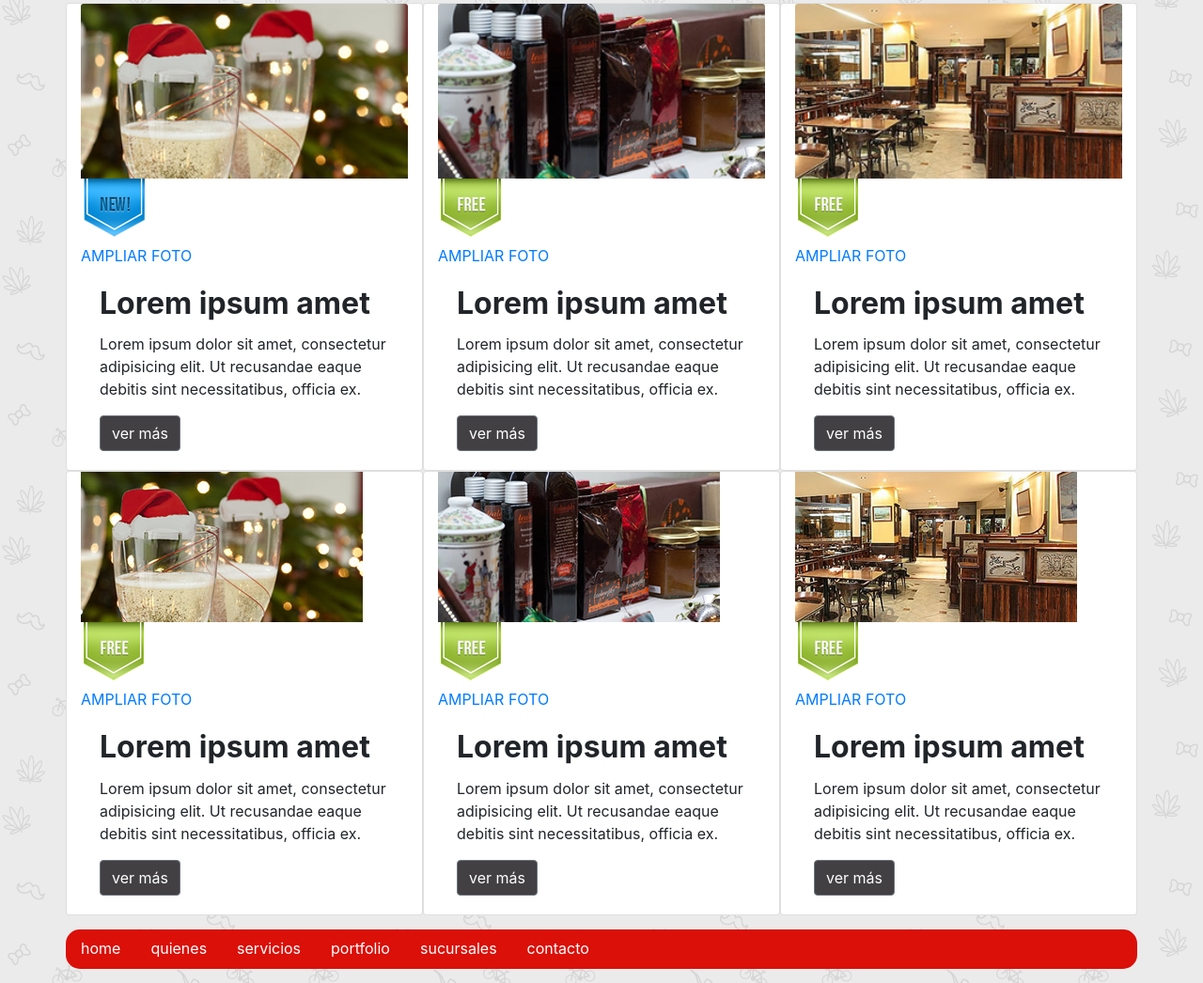
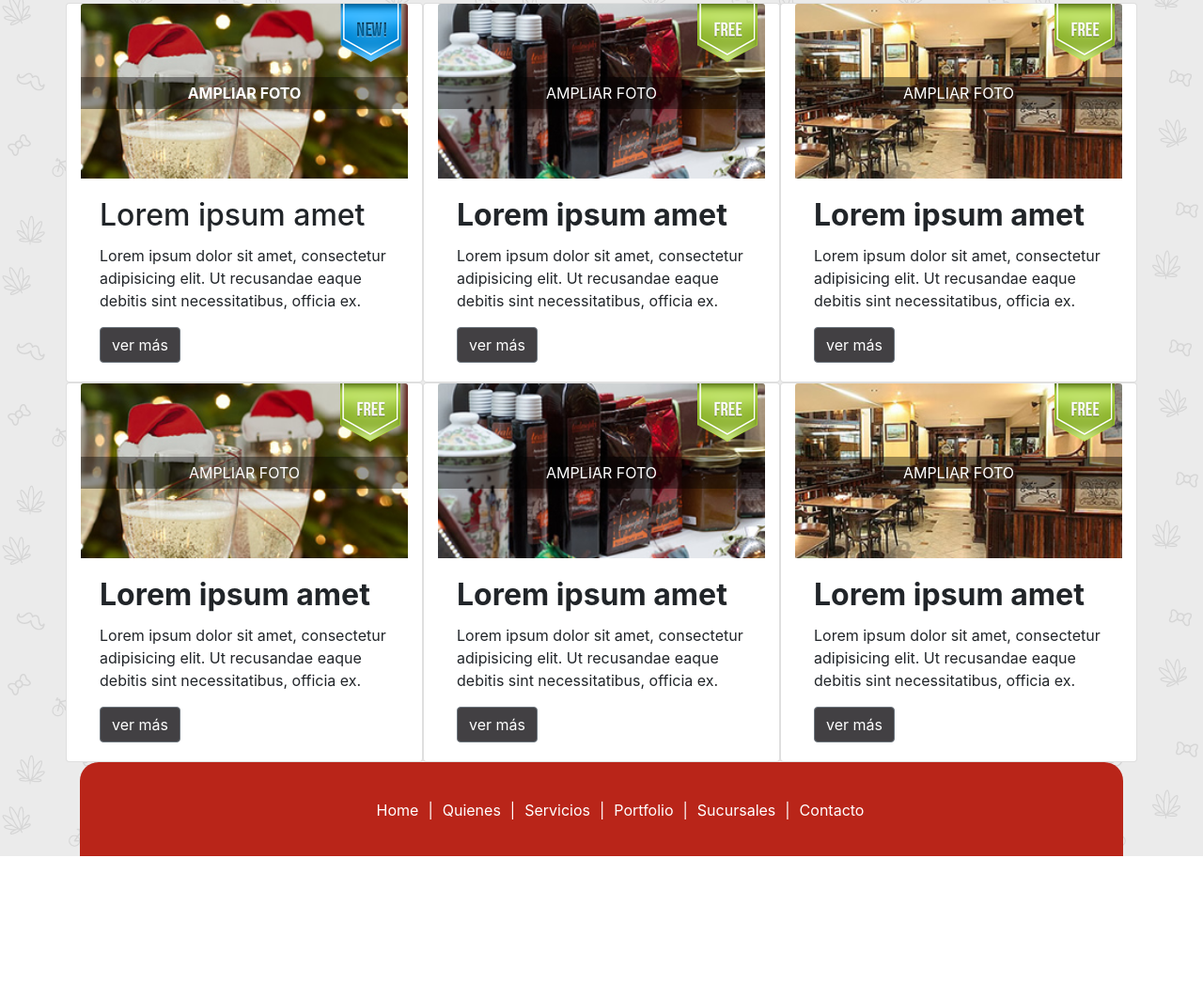
Before and after one commit to valentinabreda/html-css-ejercicios, a plain HTML site: page kitchening con bootstrap/kitchening/index.html in a window 1280 px wide. Shown: the part 597-1643 px from the top of the page at 94% size. After the commit the page ends 1508 px from the top, so only its background shows below. Drawn offline with nearby package versions, Linux system fonts and the light colour scheme.

```diff
--- a/kitchening con bootstrap/kitchening/index.html
+++ b/kitchening con bootstrap/kitchening/index.html
@@ -1,11 +1,10 @@
-<!-- FALTA SUPERPONER OBJETOS Y EL FOOTER-->
+<!-- FALTA LO DE LA NEGRITA-->
 
 <!DOCTYPE html>
 <html>
 	<head>
 		<meta charset="utf-8">
 		<title>Responsive Web Design</title>
-		<link href="https://fonts.googleapis.com/css?family=Roboto&display=swap" rel="stylesheet">
 		<meta name="viewport" content="width=device-width, initial-scale=1.0">
 		<link rel="stylesheet" href="https://stackpath.bootstrapcdn.com/bootstrap/4.4.1/css/bootstrap.min.css" integrity="sha384-Vkoo8x4CGsO3+Hhxv8T/Q5PaXtkKtu6ug5TOeNV6gBiFeWPGFN9MuhOf23Q9Ifjh" crossorigin="anonymous">
 		<link rel="stylesheet" href="../style.css">
@@ -45,13 +44,13 @@
 			<article class="col-12 col-sm-12 col-md-6 col-lg-4 col-xl-4 nav-item card">
                 <div class="photo-container">
                     <img class="card-img-top" src="images/img-pdto-1.jpg" alt="pdto 01">
-                    <img class="d-none d-sm-none d-md-block" class="special" src="images/img-nuevo.png" alt="plato nuevo">
+                    <img class="special" src="images/img-nuevo.png" alt="plato nuevo" class="d-none d-sm-none d-md-block">
                     <div class="overlay">
-                        <a class="d-none d-sm-none d-md-block" class="zoom font-weight-bold" href="#">AMPLIAR FOTO</a>
+                        <a class="zoom font-weight-bold" class="d-none d-sm-none d-md-block" href="#">AMPLIAR FOTO</a>
                     </div>
                 </div>
                 <div class="card-body">
-                    <h2 class="card-title font-weight-bold">Lorem ipsum amet</h2>
+                    <h2 class="card-title">Lorem ipsum amet</h2>
                     <p class="card-text">Lorem ipsum dolor sit amet, consectetur adipisicing elit. Ut recusandae eaque debitis sint necessitatibus, officia ex.</p>
                     <a class="btn btn-secondary" href="#">ver más</a>
                 </div>
@@ -61,9 +60,9 @@
 			<article class="col-12 col-sm-12 col-md-6 col-lg-4 col-xl-4 nav-item card">
 				<div class="photo-container">
 					<img class="card-img-top" src="images/img-pdto-2.jpg" alt="pdto 02">
-					<img class="d-none d-sm-none d-md-block" class="special" src="images/img-gratis.png" alt="gratis más de 3">
+					<img class="special" src="images/img-gratis.png" alt="gratis más de 3">
 					<div class="overlay">
-					<a class="d-none d-sm-none d-md-block" class="zoom" href="#">AMPLIAR FOTO</a>
+					<a class="zoom" href="#">AMPLIAR FOTO</a>
 				</div>
 				</div>
 				<div class="card-body">
@@ -76,9 +75,9 @@
 			<article class="col-12 col-sm-12 col-md-6 col-lg-4 col-xl-4 nav-item card">
 				<div class="photo-container">
 					<img class="card-img-top" src="images/img-pdto-3.jpg" alt="pdto 03">
-					<img class="d-none d-sm-none d-md-block" class="special" src="images/img-gratis.png" alt="gratis más de 3">
+					<img class="special" src="images/img-gratis.png" alt="gratis más de 3">
 					<div class="overlay">
-					<a class="d-none d-sm-none d-md-block" class="zoom" href="#">AMPLIAR FOTO</a>
+					<a class="zoom" href="#">AMPLIAR FOTO</a>
 				</div>
 				</div>
 				<div class="card-body">
@@ -90,10 +89,10 @@
 
 			<article class="col-12 col-sm-12 col-md-6 col-lg-4 col-xl-4 nav-item card">
 				<div class="photo-container">
-					<img class="photo" src="images/img-pdto-1.jpg" alt="pdto 01">
-					<img class="d-none d-sm-none d-md-block" class="special" src="images/img-gratis.png" alt="gratis más de 3">
+					<img class="card-img-top" src="images/img-pdto-1.jpg" alt="pdto 01">
+					<img class="special" src="images/img-gratis.png" alt="gratis más de 3">
 					<div class="overlay">
-					<a class="d-none d-sm-none d-md-block" class="zoom" href="#">AMPLIAR FOTO</a>
+					<a class="zoom" href="#">AMPLIAR FOTO</a>
 				</div>
 				</div>
 				<div class="card-body">
@@ -106,10 +105,10 @@
 
 			<article class="col-12 col-sm-12 col-md-6 col-lg-4 col-xl-4 nav-item card">
 				<div class="photo-container">
-					<img class="photo" src="images/img-pdto-2.jpg" alt="pdto 02">
-					<img class="d-none d-sm-none d-md-block" class="special" src="images/img-gratis.png" alt="gratis más de 3">
+					<img class="card-img-top" src="images/img-pdto-2.jpg" alt="pdto 02">
+					<img class="special" src="images/img-gratis.png" alt="gratis más de 3">
 					<div class="overlay">
-					<a class="d-none d-sm-none d-md-block" class="zoom" href="#">AMPLIAR FOTO</a>
+					<a class="zoom" href="#">AMPLIAR FOTO</a>
 				</div>
 				</div>
 				<div class="card-body">
@@ -122,10 +121,10 @@
 
 			<article class="col-12 col-sm-12 col-md-6 col-lg-4 col-xl-4 nav-item card">
 				<div class="photo-container">
-					<img class="photo" src="images/img-pdto-3.jpg" alt="pdto 03">
-					<img class="d-none d-sm-none d-md-block" class="special" src="images/img-gratis.png" alt="gratis más de 3">
+					<img class="card-img-top" src="images/img-pdto-3.jpg" alt="pdto 03">
+					<img class="special" src="images/img-gratis.png" alt="gratis más de 3">
 					<div class="overlay">
-					<a class="d-none d-sm-none d-md-block" class="zoom" href="#">AMPLIAR FOTO</a>
+					<a class="zoom" href="#">AMPLIAR FOTO</a>
 				</div>
 				</div>
 				<div class="card-body">
@@ -137,14 +136,24 @@
 
 		</section>
 
-		<footer class="main-footer">
+		<footer class="main-footer d-block d-sm-block d-md-block d-lg-none">
 			<ul class="row nav bg-danger">
-					<li ><a class="nav-link text-center text-white" href="#">home</a></li>
-					<li ><a class="nav-link text-center text-white" href="#">quienes</a></li>
-					<li ><a class="nav-link text-center text-white" href="#">servicios</a></li>
-					<li ><a class="nav-link text-center text-white" href="#">portfolio</a></li>
-					<li ><a class="nav-link text-center text-white" href="#">sucursales</a></li>
-					<li ><a class="nav-link text-center text-white" href="#">contacto</a></li>
+					<li class="col-12 col-sm-12 col-md-12 col-lg-2 col-xl-2 nav-item"><a class="nav-link text-center text-white" href="#">home</a></li>
+					<li class="col-12 col-sm-12 col-md-12 col-lg-2 col-xl-2 nav-item"><a class="nav-link text-center text-white" href="#">quienes</a></li>
+					<li class="col-12 col-sm-12 col-md-12 col-lg-2 col-xl-2 nav-item"><a class="nav-link text-center text-white" href="#">servicios</a></li>
+					<li class="col-12 col-sm-12 col-md-12 col-lg-2 col-xl-2 nav-item"><a class="nav-link text-center text-white" href="#">portfolio</a></li>
+					<li class="col-12 col-sm-12 col-md-12 col-lg-2 col-xl-2 nav-item"><a class="nav-link text-center text-white" href="#">sucursales</a></li>
+					<li class="col-12 col-sm-12 col-md-12 col-lg-2 col-xl-2 nav-item"><a class="nav-link text-center text-white" href="#">contacto</a></li>
+			</ul>
+		</footer>
+		<footer id="main-footer-desk" class="d-none d-sm-none d-md-none d-lg-block">
+			<ul>
+				<li><a href="#">Home</a></li>
+				<li><a href="#">Quienes</a></li>
+				<li><a href="#">Servicios</a></li>
+				<li><a href="#">Portfolio</a></li>
+				<li><a href="#">Sucursales</a></li>
+				<li><a href="#">Contacto</a></li>
 			</ul>
 		</footer>
 	</div>
--- a/kitchening con bootstrap/style.css
+++ b/kitchening con bootstrap/style.css
@@ -32,12 +32,56 @@
     border-radius: 15px;
 }
 
-h2{
-    font-weight: bold;
+
+.photo-container{
+    position: relative;
 }
 
-.bg-danger {
-    background-color: rgb(218, 16, 9) !important;
+.special{
+    position: absolute;
+    top: 0px;
+    right: 5px;
+}
+
+.zoom{
+    position: absolute;
+    left: 0;
+    width: 100%;
+    text-align: center;
+    color: white;
+    padding: 5px;
+    background: rgb(0,0,0,0.4);
+    top: 42%;
+
+}
+
+
+#main-footer-desk {
+    background-color: rgb(185, 37, 25);
     display: flex;
-    align-self: stretch;
+    flex-direction: column;
+    flex-wrap: wrap;
+    text-align: center;
+    margin-bottom: 0px;
+    height: 100px;
+    justify-content: center;
+    border-top-left-radius: 20px;
+    border-top-right-radius: 20px;
 }
+
+#main-footer-desk ul {
+    display: flex;
+    justify-content: center;
+    list-style-type: none;
+    padding-top: 3.5%;
+}
+
+#main-footer-desk ul li a{
+    color: white;
+}
+
+#main-footer-desk ul li + li:before{
+    content: "|";
+    padding: 0 10px;
+    color: white;
+}
```
Also changed, not shown: 2 other files.
